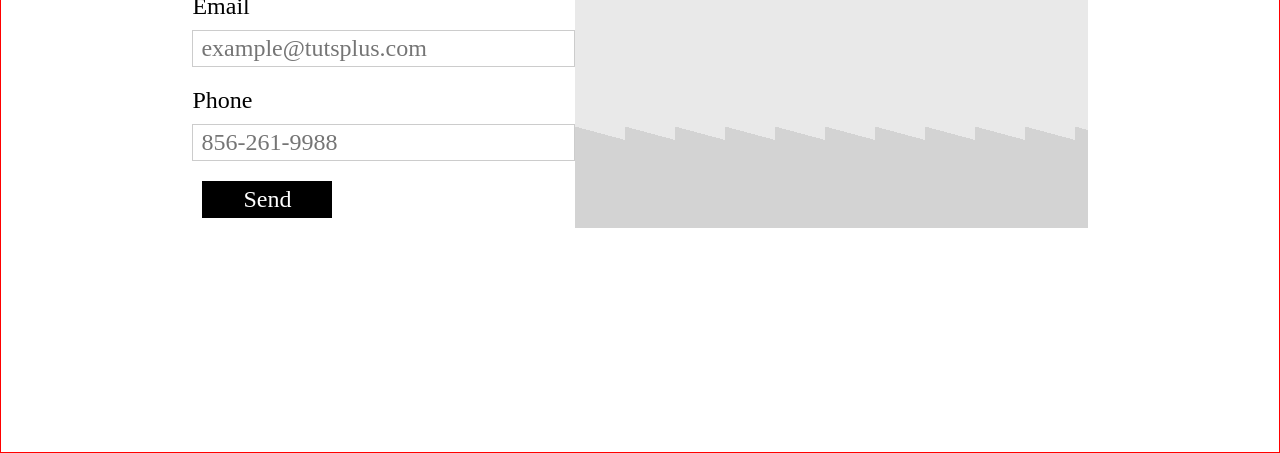
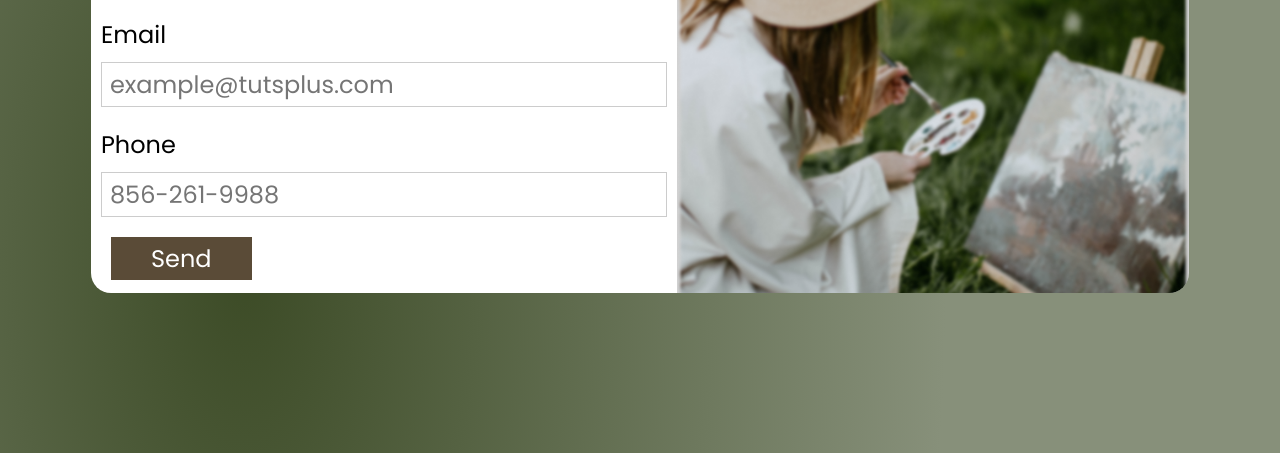
Before and after one commit to calvinjanitra/login-page-ajax, a plain HTML site: page index.html in a window 1280 px wide. Shown: the part 347-800 px from the top of the page. Drawn offline with nearby package versions, Linux system fonts and the light colour scheme.

Commit message:
fix features

```diff
--- a/index.html
+++ b/index.html
@@ -6,6 +6,8 @@
         <meta name="viewport" content="width=device-width, initial-scale=1.0" />
         <title>Document</title>
         <link rel="stylesheet" href="style.css" />
+        <script src="https://code.jquery.com/jquery-3.6.4.js" integrity="sha256-a9jBBRygX1Bh5lt8GZjXDzyOB+bWve9EiO7tROUtj/E=" crossorigin="anonymous"></script>
+        <script src="https://cdn.jsdelivr.net/npm/jquery-validation@1.19.5/dist/jquery.validate.js"></script>
     </head>
     <body>
         <div class="container">
@@ -13,6 +15,7 @@
                 <div id="contact_form">
                     <form name="contact" action="">
                         <fieldset>
+                            <h1 style="color: #ac9f89">Login</h1>
                             <div class="input-box">
                                 <label for="name" id="name_label">Name</label>
                                 <input type="text" name="name" id="name" minlength="3" placeholder="Monty" class="text-input" required />
@@ -32,12 +35,72 @@
                         </fieldset>
                     </form>
                     <div class="greetings">
-                        <h1>Contact US</h1>
-                        <p>We are waiting to hear from you!</p>
+                        <div class="text">
+                            <h1>Contact US</h1>
+                            <p>We are waiting to hear from you!</p>
+                        </div>
                     </div>
                 </div>
             </div>
         </div>
-        <script href="index.js"></script>
+        <script>
+            $(function () {
+                function sendData($form) {
+                    let dataString = $(this).serialize()
+
+                    return $.ajax({
+                        type: $form.attr('method'),
+                        url: $form.attr('action'),
+                        data: dataString,
+                    })
+                }
+
+                $('form').validate({
+                    rule: {
+                        name: {
+                            required: true,
+                            minlength: 4,
+                        },
+                        email: {
+                            required: true,
+                            email: true,
+                        },
+                        phone: {
+                            required: true,
+                            minlength: 10,
+                        },
+                    },
+                    messages: {
+                        name: {
+                            required: 'This field is required',
+                        },
+                        email: {
+                            required: 'This field is required',
+                            email: 'The email should be : abc@domain.com',
+                        },
+                        phone: {
+                            required: 'This field is required',
+                            minlength: 'Name should be at least 10 characters',
+                        },
+                    },
+                })
+
+                $('form').submit(function (e) {
+                    e.preventDefault()
+                    if ($(this).valid()) {
+                        sendData($(this)).done(function () {
+                            $('#contact_form').html("<div id='message' style='width:600px; text-align:center; padding:20px;height:700px; color:#FFFFFF'></div>")
+                            $('#message')
+                                .html('<h2>Contact Form Submitted!</h2>')
+                                .append('<p>We will be in touch soon.</p>')
+                                .hide()
+                                .fadeIn(100, function () {
+                                    $('#message').append("<img id='checkmark' src='bg2.jpg'/>")
+                                })
+                        })
+                    }
+                })
+            })
+        </script>
     </body>
 </html>
--- a/style.css
+++ b/style.css
@@ -1,3 +1,5 @@
+@import url('https://fonts.googleapis.com/css2?family=Archivo&family=Poppins&display=swap');
+
 * {
     box-sizing: border-box;
     margin: 0;
@@ -6,6 +8,7 @@
     font-size: 100%;
     font: inherit;
     vertical-align: baseline;
+    font-family: 'Poppins', sans-serif;
 }
 body {
     font-family: 'Roboto Slab';
@@ -16,7 +19,7 @@ body {
     width: 100vw;
     height: 100vh;
     /* height: 100vh; */
-    border: 1px solid red;
+    /* border: 1px solid red; */
     /* display: flex; */
 }
 .wrapper {
@@ -26,10 +29,25 @@ body {
     display: flex;
     align-items: center;
     justify-content: center;
+    background: radial-gradient(54.91% 167.98% at 19.04% 76.25%, #3c4b26 0%, #87907a 100%);
 }
+
 div#contact_form {
+    /* border: 5px solid blue; */
     display: flex;
     flex-direction: row;
+    /* border: 1px solid black; */
+    height: 60%;
+    /* padding: 10px; */
+    /* column-gap: 20px; */
+    border-radius: 20px;
+    overflow: hidden;
+}
+
+form {
+    /* width: 60%; */
+    padding: 10px;
+    background-color: white;
 }
 div.input-box {
     display: flex;
@@ -49,12 +67,13 @@ div.input-box input {
 }
 input.button {
     font-size: 1.5rem;
-    background: black;
+    background: #5a4b37;
     color: white;
-    border: 1px solid black;
+    /* border: 1px solid black; */
     margin: 10px;
     padding: 4px 40px;
 }
+
 h1 {
     font-size: 5rem;
     text-transform: uppercase;
@@ -64,11 +83,23 @@ h1 {
     line-height: 0.8;
 }
 div.greetings {
+    display: flex;
     text-align: center;
     font-size: 1.2rem;
     background-color: #d3d3d3;
-    background-image: linear-gradient(15deg, transparent 28%, rgba(255, 255, 255, 0.5) 28%);
-    background-size: 50px;
+    background-image: url('bg.png');
+    background-repeat: no-repeat;
+    background-size: cover;
+    /* background-size: 50px; */
+    justify-content: center;
+    /* align-items: center; */
+}
+.greetings .text {
+    padding-top: 20px;
+    color: white;
+    width: 80%;
+    /* border: 1px solid red; */
+    row-gap: 20px;
 }
 div.input-box input.error {
     border: 2px dashed red;
```
Also changed, not shown: bg.png (added), 1 other file.
